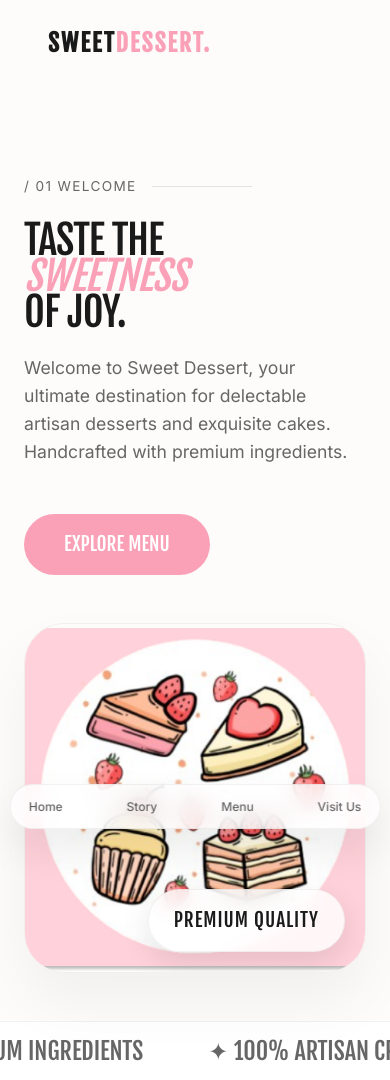
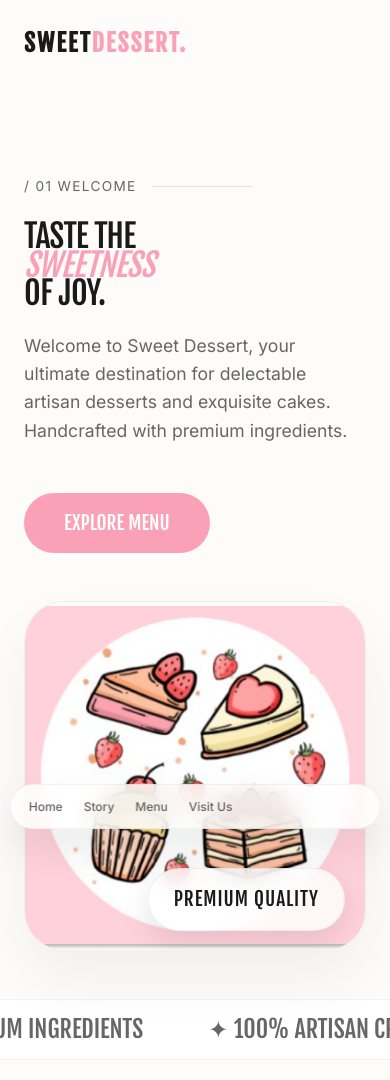
Before and after one commit to hadimughny7/SweetDessertWeb, a Flask app: page / in a window 390 px wide. Shown: the top 1080 px of the page. Run offline with Flask 3, Linux system fonts and the light colour scheme; data that the repository does not hold is empty.

Commit message:
fix: resolve mobile responsiveness issues in customer views

```diff
--- a/static/index.css
+++ b/static/index.css
@@ -39,7 +39,7 @@ body {
 /* Typography Hierarchy */
 .text-giant {
   font-family: var(--font-display);
-  font-size: clamp(2.5rem, 8vw, 9rem);
+  font-size: clamp(2rem, 8vw, 9rem);
   line-height: 0.9;
   text-transform: uppercase;
   letter-spacing: -0.02em;
@@ -177,6 +177,12 @@ body {
   grid-template-columns: repeat(auto-fit, minmax(280px, 1fr));
   gap: 30px;
 }
+@media (max-width: 576px) {
+  .bento-grid {
+    grid-template-columns: 1fr;
+    gap: 20px;
+  }
+}
 
 .bento-card {
   background: var(--color-bg-elevated);
@@ -296,8 +302,11 @@ body {
     bottom: 15px;
     padding: 6px 10px;
     width: 95%;
-    justify-content: space-between;
-    gap: 2px;
+    justify-content: flex-start;
+    gap: 5px;
+    overflow-x: auto;
+    white-space: nowrap;
+    -webkit-overflow-scrolling: touch;
   }
   .pill-nav a {
     font-size: 0.75rem;
--- a/templates/base.html
+++ b/templates/base.html
@@ -11,7 +11,7 @@
 <body data-bs-spy="scroll" data-bs-target="#pill-nav">
 
     <!-- Top Minimal Header (Logo only) -->
-    <div class="container-fluid pt-4 pb-2 px-5 d-flex justify-content-between align-items-center position-absolute top-0 w-100" style="z-index: 10;">
+    <div class="container-fluid pt-4 pb-2 px-4 px-md-5 d-flex justify-content-between align-items-center position-absolute top-0 w-100" style="z-index: 10;">
         <div class="fw-bold" style="font-family: var(--font-display); font-size: 1.5rem; letter-spacing: 2px;">
             SWEET<span class="text-accent">DESSERT.</span>
         </div>
@@ -27,7 +27,7 @@
     </nav>
 
     <!-- Flash Messages (Toast system) -->
-    <div id="toast-container" style="position: fixed; top: 80px; right: 40px; z-index: 9999;">
+    <div id="toast-container" class="position-fixed" style="top: 80px; right: 5%; z-index: 9999; max-width: 90vw; width: max-content;">
         {% with messages = get_flashed_messages(with_categories=true) %}
             {% if messages %}
                 {% for category, message in messages %}
```
